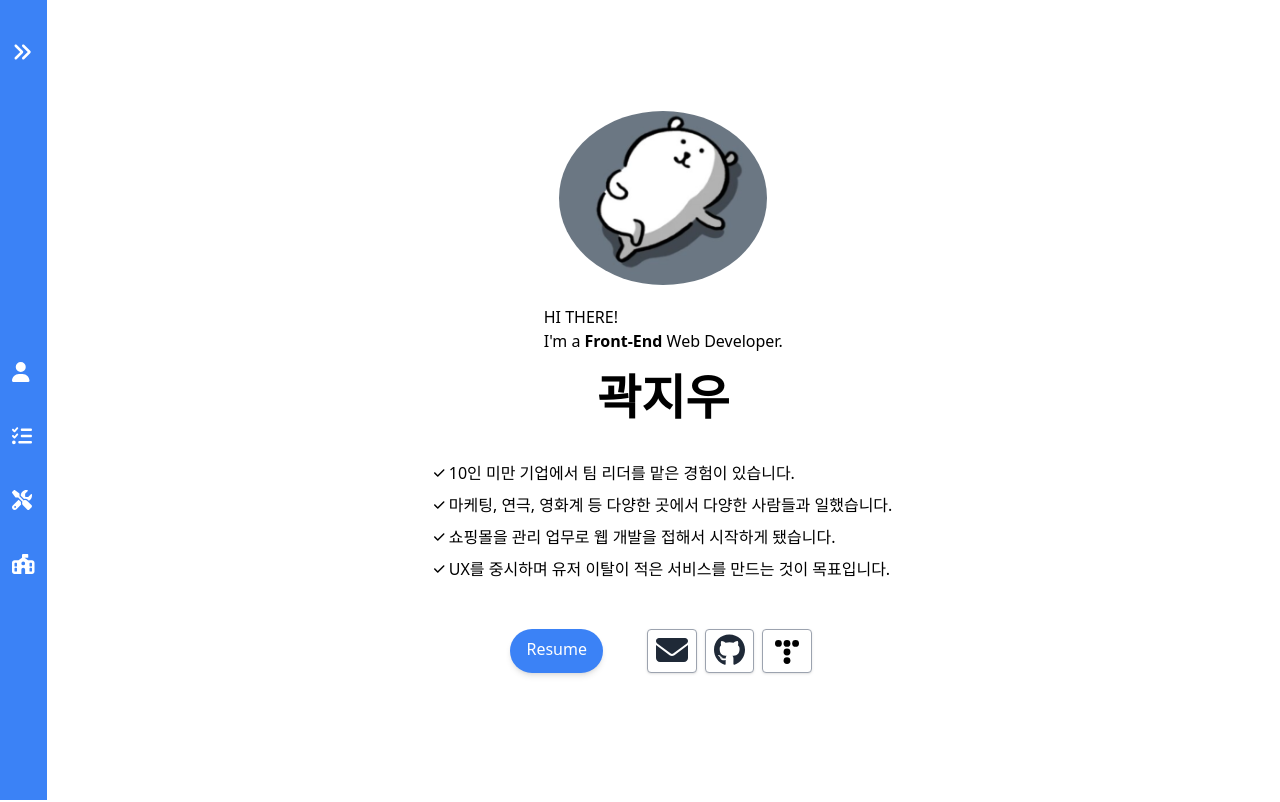
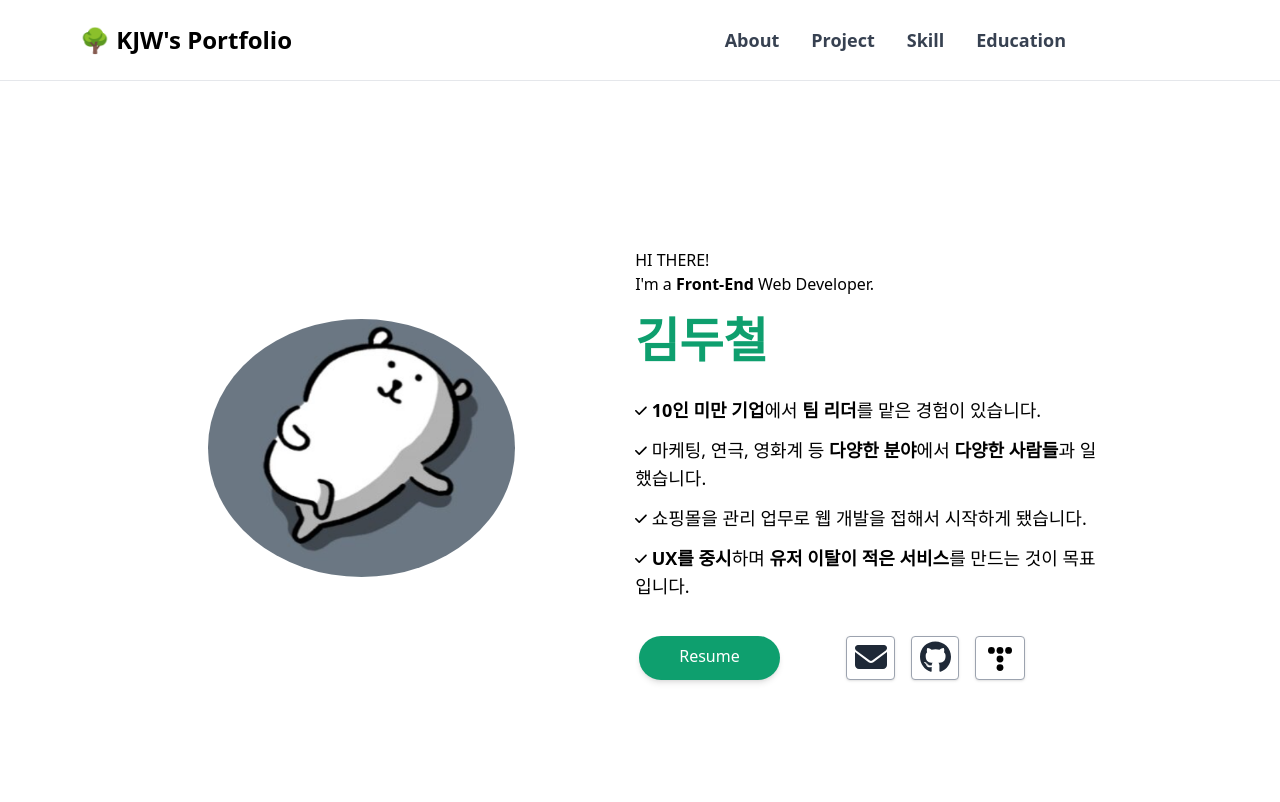
Before and after one commit to jiwoo84/portfolio, a Next.js app: page / in a window 1280 px wide. Shown: the top 802 px of the page. Built offline with nearby package versions, Linux system fonts and the light colour scheme.

Commit message:
[fix] Introduce 레이아웃 정렬

```diff
--- a/package.json
+++ b/package.json
@@ -21,6 +21,8 @@
     "@types/react-responsive": "^8.0.5",
     "eslint": "8.36.0",
     "eslint-config-next": "13.2.4",
+    "flowbite": "^1.6.4",
+    "flowbite-react": "^0.4.2",
     "framer-motion": "^10.9.1",
     "next": "13.2.4",
     "react": "18.2.0",
--- a/pages/index.tsx
+++ b/pages/index.tsx
@@ -1,5 +1,5 @@
 import tw from "tailwind-styled-components";
-import SideBar from "../src/component/Sidebar";
+import Navbar from "../src/component/Navbar";
 import Content from "./../src/component/Content";
 
 const Display = tw.div`
@@ -9,7 +9,7 @@ const Display = tw.div`
 const Home: React.FC = () => {
   return (
     <Display>
-      <SideBar />
+      <Navbar />
       <Content />
     </Display>
   );
--- a/src/component/Content.tsx
+++ b/src/component/Content.tsx
@@ -8,7 +8,7 @@ const Container = tw.div`
     flex
     flex-col
     mx-auto
-    my-5
+    my-20
 `;
 
 const Content: React.FC = () => {
--- a/src/component/Introduce.tsx
+++ b/src/component/Introduce.tsx
@@ -6,60 +6,65 @@ import { faEnvelope, faCheck } from "@fortawesome/free-solid-svg-icons";
 import tw from "tailwind-styled-components";
 
 const Container = tw.div`
-  flex flex-col justify-center items-center px-[10%] h-[100vh]
+  flex flex-col md:flex-row justify-center items-center px-[10%] h-[100vh] box-border
 `;
 const Img = tw.img`
-  mb-5 rounded-[100%]
+  rounded-[50%] w-[50%] md:w-[40%] lg:w-[30%] mb-5 md:ml-20 md:mb-16
+`;
+const IntroduceContainer = tw.div`
+  flex flex-col w-[100%] md:p-10 md:ml-20
 `;
 const Greeting = tw.h1``;
 const Name = tw.p`
-  text-5xl mt-5 font-bold
+  text-4xl md:text-5xl mt-2 mb-5 md:mt-5 md:mb-8 font-bold text-green-500 w-[100%]
 `;
 const Describe = tw.ol`
-  my-10
+  md:text-lg mb-5
 `;
 const DescribeList = tw.li`
-  mb-2
+  mb-2 md:mb-3
 `;
 const Contact = tw.div`
-  mb-14
+  flex mb-7 p-1 justify-between max-w-sm
   `;
 const ResumeBtn = tw.a`
-  mr-10 py-2 px-4 rounded-full shadow-md text-white bg-blue-500
+  px-8 md:px-10 py-2 md:mr-5 rounded-full shadow-md text-white bg-green-500
 `;
 const ContactBtns = tw.div`
-  w-[50%] place-content-evenly
+  flex mr-5
 `;
 const ContactBtn = tw.button`
-bg-white hover:bg-gray-100 text-gray-800 py-1 px-2 border border-gray-400 rounded shadow mx-1
+bg-white mr-2 md:mr-4 hover:bg-gray-100 text-gray-800 py-1 px-[5%] border border-gray-400 rounded shadow
 `;
 const ImgTistory = tw.img`
   absolute top-2.5 right-3 w-6
 `;
 const TistoryBtn = tw.button`
-  mx-1 relative bg-white hover:bg-gray-100 text-gray-800 py-2 px-6 border border-gray-400 rounded shadow
+  relative bg-white hover:bg-gray-100 text-gray-800 py-2 px-6 border border-gray-400 rounded shadow
 `;
 
 const Introduce: React.FC = () => {
   return (
     <Container>
-      <Img src="/농담곰.png" className="w-52" />
+      <Img src="/농담곰.png" />
+      <IntroduceContainer>
         <Greeting>
           <p>HI THERE!</p>
           <p>
             I'm a <b>Front-End</b> Web Developer.
           </p>
         </Greeting>
-      <Name>곽지우</Name>
+        <Name>김두철</Name>
         <Describe>
           <DescribeList>
             <FontAwesomeIcon icon={faCheck} size="xs" />
-          &nbsp;10인 미만 기업에서 팀 리더를 맡은 경험이 있습니다.
+            &nbsp;<b>10인 미만 기업</b>에서 <b>팀 리더</b>를 맡은 경험이
+            있습니다.
           </DescribeList>
           <DescribeList>
             <FontAwesomeIcon icon={faCheck} size="xs" />
-          &nbsp;마케팅, 연극, 영화계 등 다양한 곳에서 다양한 사람들과
-          일했습니다.
+            &nbsp;마케팅, 연극, 영화계 등 <b>다양한 분야</b>에서{" "}
+            <b>다양한 사람들</b>과 일했습니다.
           </DescribeList>
           <DescribeList>
             <FontAwesomeIcon icon={faCheck} size="xs" />
@@ -67,14 +72,15 @@ const Introduce: React.FC = () => {
           </DescribeList>
           <DescribeList>
             <FontAwesomeIcon icon={faCheck} size="xs" />
-          &nbsp;UX를 중시하며 유저 이탈이 적은 서비스를 만드는 것이 목표입니다.
+            &nbsp;<b>UX를 중시</b>하며 <b>유저 이탈이 적은 서비스</b>를 만드는
+            것이 목표입니다.
           </DescribeList>
         </Describe>
-      <Contact className="contact" style={{ display: "flex" }}>
+        <Contact>
           <ResumeBtn href="/곽지우.pdf" target="_blank">
             Resume
           </ResumeBtn>
-        <ContactBtns style={{ display: "flex" }}>
+          <ContactBtns>
             <ContactBtn>
               <a href="https://matilto:wldn0804@gmail.com" target="_blank">
                 <FontAwesomeIcon icon={faEnvelope} size="2x" />
@@ -91,6 +97,7 @@ const Introduce: React.FC = () => {
             </TistoryBtn>
           </ContactBtns>
         </Contact>
+      </IntroduceContainer>
     </Container>
   );
 };
--- /dev/null
+++ b/src/component/Navbar.tsx
@@ -0,0 +1,92 @@
+import React, { useEffect } from "react";
+import { Collapse } from "flowbite";
+
+const Navbar: React.FC = () => {
+  useEffect(() => {
+    const targetEl: HTMLElement = document.getElementById(
+      "targetEl"
+    ) as HTMLElement;
+    const triggerEl: HTMLElement = document.getElementById(
+      "triggerEl"
+    ) as HTMLElement;
+
+    if (targetEl && triggerEl) {
+      const collapse = new Collapse(targetEl, triggerEl);
+    }
+  }, []);
+
+  return (
+    <nav className="bg-white px-2 sm:px-4 py-2.5 dark:bg-gray-900 fixed w-full z-20 top-0 left-0 border-b border-gray-200 dark:border-gray-600">
+      <div className="container max-w-[70rem] flex flex-wrap items-center justify-between mx-auto">
+        <a href="https://flowbite.com/" className="flex items-center">
+          <span className="self-center text-xl md:text-2xl font-semibold whitespace-nowrap dark:text-white">
+            🌳 KJW's Portfolio
+          </span>
+        </a>
+        <div className="flex md:order-2">
+          <button
+            id="triggerEl"
+            data-collapse-toggle="navbar-sticky"
+            type="button"
+            className="inline-flex items-center p-2 text-sm text-gray-500 rounded-lg md:hidden hover:bg-gray-100 focus:outline-none focus:ring-2 focus:ring-gray-200 dark:text-gray-400 dark:hover:bg-gray-700 dark:focus:ring-gray-600"
+            aria-controls="navbar-sticky"
+            aria-expanded="false"
+          >
+            <svg
+              className="w-6 h-6"
+              aria-hidden="true"
+              fill="currentColor"
+              viewBox="0 0 20 20"
+              xmlns="http://www.w3.org/2000/svg"
+            >
+              <path
+                fillRule="evenodd"
+                d="M3 5a1 1 0 011-1h12a1 1 0 110 2H4a1 1 0 01-1-1zM3 10a1 1 0 011-1h12a1 1 0 110 2H4a1 1 0 01-1-1zM3 15a1 1 0 011-1h12a1 1 0 110 2H4a1 1 0 01-1-1z"
+                clipRule="evenodd"
+              ></path>
+            </svg>
+          </button>
+        </div>
+        <div className="hidden w-full md:block md:w-auto" id="navbar-sticky">
+          <ul className="flex flex-col p-4 mt-4 border border-gray-100 rounded-lg bg-gray-50 md:flex-row md:space-x-8 md:mt-0 md:text-sm md:ml-[40%] md:font-medium md:border-0 md:bg-white dark:bg-gray-800 md:dark:bg-gray-900 dark:border-gray-700">
+            <li>
+              <a
+                href="#"
+                className="block py-2 pl-3 pr-4 text-white text-lg font-bold bg-green-500 rounded md:hover:text-green-500 md:bg-transparent md:text-gray-700 md:p-0 dark:text-white"
+                aria-current="page"
+              >
+                About
+              </a>
+            </li>
+            <li>
+              <a
+                href="#"
+                className="block py-2 pl-3 pr-4 text-gray-700 text-lg font-bold rounded hover:bg-gray-100 md:hover:bg-transparent md:hover:text-green-500 md:p-0 md:dark:hover:text-white dark:text-gray-400 dark:hover:bg-gray-700 dark:hover:text-white md:dark:hover:bg-transparent dark:border-gray-700"
+              >
+                Project
+              </a>
+            </li>
+            <li>
+              <a
+                href="#"
+                className="block py-2 pl-3 pr-4 text-gray-700 text-lg font-bold rounded hover:bg-gray-100 md:hover:bg-transparent md:hover:text-green-500 md:p-0 md:dark:hover:text-white dark:text-gray-400 dark:hover:bg-gray-700 dark:hover:text-white md:dark:hover:bg-transparent dark:border-gray-700"
+              >
+                Skill
+              </a>
+            </li>
+            <li>
+              <a
+                href="#"
+                className="block py-2 pl-3 pr-4 text-gray-700 text-lg font-bold rounded hover:bg-gray-100 md:hover:bg-transparent md:hover:text-green-500 md:p-0 md:dark:hover:text-white dark:text-gray-400 dark:hover:bg-gray-700 dark:hover:text-white md:dark:hover:bg-transparent dark:border-gray-700"
+              >
+                Education
+              </a>
+            </li>
+          </ul>
+        </div>
+      </div>
+    </nav>
+  );
+};
+
+export default Navbar;
--- a/src/component/Projects.tsx
+++ b/src/component/Projects.tsx
@@ -4,7 +4,7 @@ import tw from "tailwind-styled-components";
 import Title from "./Title";
 
 const Container = tw.div`
-  bg-[#f5f8fd] px-[10%] py-10
+  bg-[#f5f7f2] px-[10%] py-10
 `;
 
 const SecondTitle = tw.h2`
@@ -14,7 +14,7 @@ const SecondTitle = tw.h2`
 const Projects: React.FC = () => {
   return (
     <Container>
-      <Title title="Project" length="8" />
+      <Title title="Project" length="w-[8rem]" />
       <SecondTitle>개인 프로젝트</SecondTitle>
       <Project
         imgsrc={JSON.stringify(["/나도땀1.png", "/나도땀2.png"])}
@@ -68,7 +68,7 @@ const Projects: React.FC = () => {
         posting="https://jiwoo84.tistory.com/155"
       />
       <Project
-        imgScr={JSON.stringify([
+        imgsrc={JSON.stringify([
           "/허깅1.png",
           "/허깅2.png",
           "/허깅3.png",
@@ -97,7 +97,7 @@ const Projects: React.FC = () => {
       <hr />
       <SecondTitle>진행중인 프로젝트</SecondTitle>
       <Project
-        imgScr={JSON.stringify(["/허깅1.png", "/허깅2.png"])}
+        imgsrc={JSON.stringify(["/허깅1.png", "/허깅2.png"])}
         title="친구와 만날 장소를 정할 수 있는 장소 투표 서비스"
         date="2022.3.05 ~ 진행중"
         features="회원가입 및 로그인, 장바구니, 일반 회원 주문/ 정보 관리, 관리자 주문/ 상품/ 카테고리 관리"
--- a/src/component/Sidebar.tsx
+++ /dev/null
@@ -1,106 +0,0 @@
-import React, { useState } from "react";
-import tw from "tailwind-styled-components";
-import { FontAwesomeIcon } from "@fortawesome/react-fontawesome";
-import { motion } from "framer-motion";
-import {
-  faUser,
-  faScrewdriverWrench,
-  faListCheck,
-  faSchoolFlag,
-  faAnglesRight,
-  faAnglesLeft,
-} from "@fortawesome/free-solid-svg-icons";
-
-const Container = tw.div`
-  sticky flex-col place-content-evenly h-[100vh] top-0 bg-blue-500 px-3
-`;
-
-const IconBox = tw.div`
-    h-[60%]
-`;
-
-const AngelsRightIcon = tw.div`
-    h-[40%]
-    pt-10
-
-`;
-
-const AngelsLeftIcon = tw.div`
-    h-[40%]
-    pt-10
-
-`;
-
-const Icon = tw.div`
-    my-10
-`;
-
-const SideBar: React.FC = () => {
-  let [sideBarIsOpen, setSideBarIsOpen] = useState<boolean>(false);
-  let [menu1, setMenu1] = useState<string>("");
-  let [menu2, setMenu2] = useState<string>("");
-  let [menu3, setMenu3] = useState<string>("");
-  let [menu4, setMenu4] = useState<string>("");
-
-  const onSideBarOpen = () => {
-    setSideBarIsOpen(!sideBarIsOpen);
-    setMenu1("About");
-    setMenu2("Project");
-    setMenu3("Skill");
-    setMenu4("Education");
-  };
-
-  const onSideBarClose = () => {
-    setSideBarIsOpen(!sideBarIsOpen);
-    setMenu1("");
-    setMenu2("");
-    setMenu3("");
-    setMenu4("");
-  };
-
-  // 사이트바 토글시 사용
-  const sideBarVarianats = {
-    true: {
-      width: "50rem",
-    },
-    false: {
-      transition: {
-        delay: 0.6,
-      },
-    },
-  };
-
-  return (
-    <Container>
-      {sideBarIsOpen ? (
-        <AngelsLeftIcon onClick={() => onSideBarClose()}>
-          <FontAwesomeIcon icon={faAnglesLeft} size="lg" color="white" />
-        </AngelsLeftIcon>
-      ) : (
-        <AngelsRightIcon onClick={() => onSideBarOpen()}>
-          <FontAwesomeIcon icon={faAnglesRight} size="lg" color="white" />
-        </AngelsRightIcon>
-      )}
-      <IconBox>
-        <Icon>
-          <FontAwesomeIcon icon={faUser} size="lg" color="white" />
-          {menu1}
-        </Icon>
-        <Icon>
-          <FontAwesomeIcon icon={faListCheck} size="lg" color="white" />
-          {menu2}
-        </Icon>
-        <Icon>
-          <FontAwesomeIcon icon={faScrewdriverWrench} size="lg" color="white" />
-          {menu3}
-        </Icon>
-        <Icon>
-          <FontAwesomeIcon icon={faSchoolFlag} size="lg" color="white" />
-          {menu4}
-        </Icon>
-      </IconBox>
-    </Container>
-  );
-};
-
-export default SideBar;
--- a/src/component/Title.tsx
+++ b/src/component/Title.tsx
@@ -14,7 +14,7 @@ const Container = tw.h1`
   text-4xl mt-5 mb-3 font-bold
 `;
 const Separator = tw.div<SeparatorProps>`
-  bg-blue-500 h-2 mb-10 ${(props) => `w-[${props.length}rem]`}
+  bg-green-500 h-2 mb-10 ${(props) => props.length}}
 `;
 
 const Title: React.FC<titleProps> = ({ title, length }) => {
--- a/tailwind.config.js
+++ b/tailwind.config.js
@@ -3,13 +3,13 @@ module.exports = {
   content: [
     "./app/**/*.{js,ts,jsx,tsx}",
     "./pages/**/*.{js,ts,jsx,tsx}",
-
     // Or if using `src` directory:
     "./src/**/*.{js,ts,jsx,tsx}",
+    "node_modules/flowbite-react/**/*.{js,jsx,ts,tsx}",
   ],
   theme: {
     extend: {},
   },
-  plugins: [],
+  plugins: [require("flowbite/plugin")],
   purge: ["./src/**/*.{js,jsx,ts,tsx}"],
 };
```
Also changed, not shown: src/component/ImgSlider.tsx (+1 -33 lines), 1 other file (tests, documents, lock files or other folders). Lines whose indentation alone changed are shown as unchanged.
